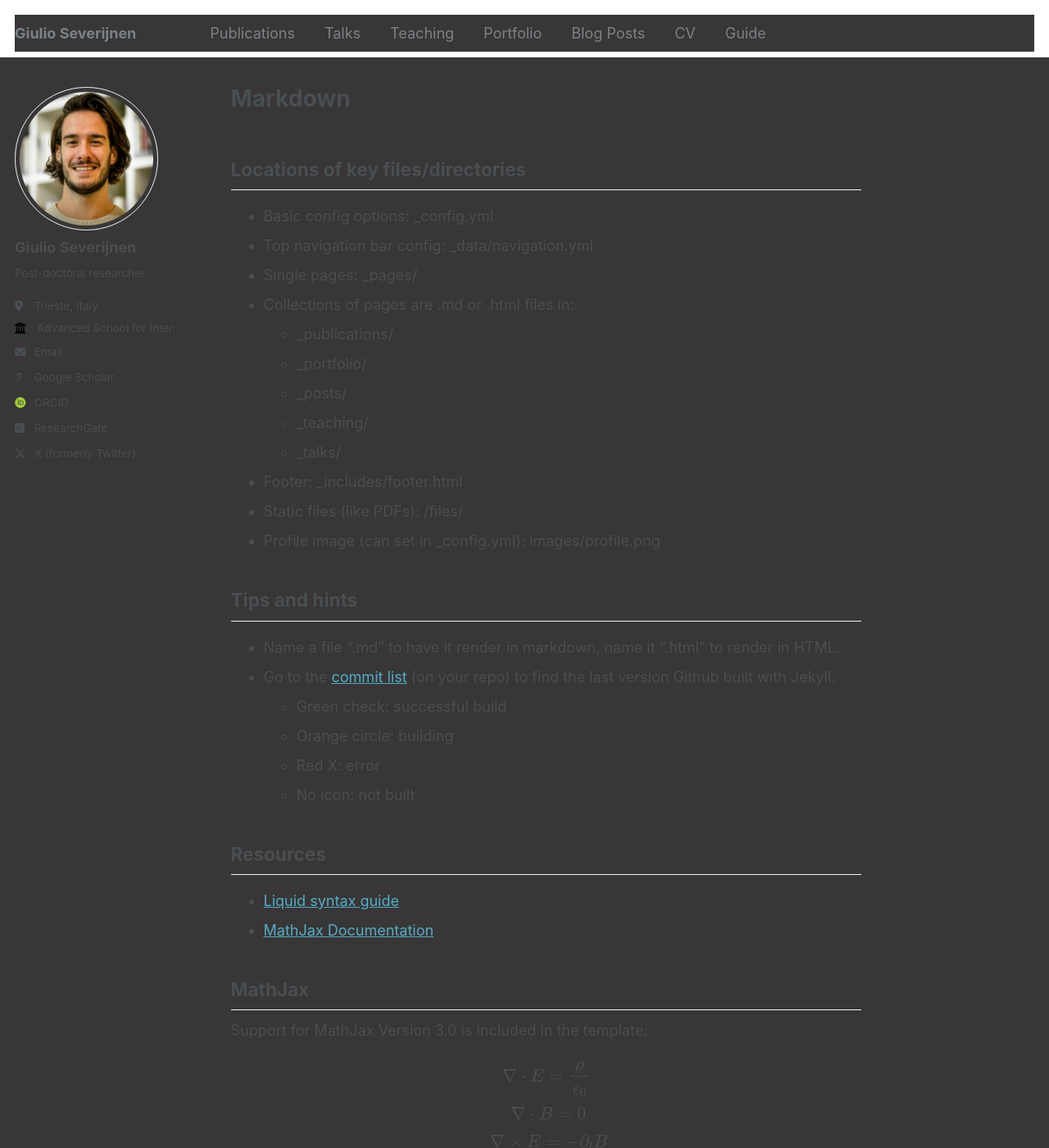
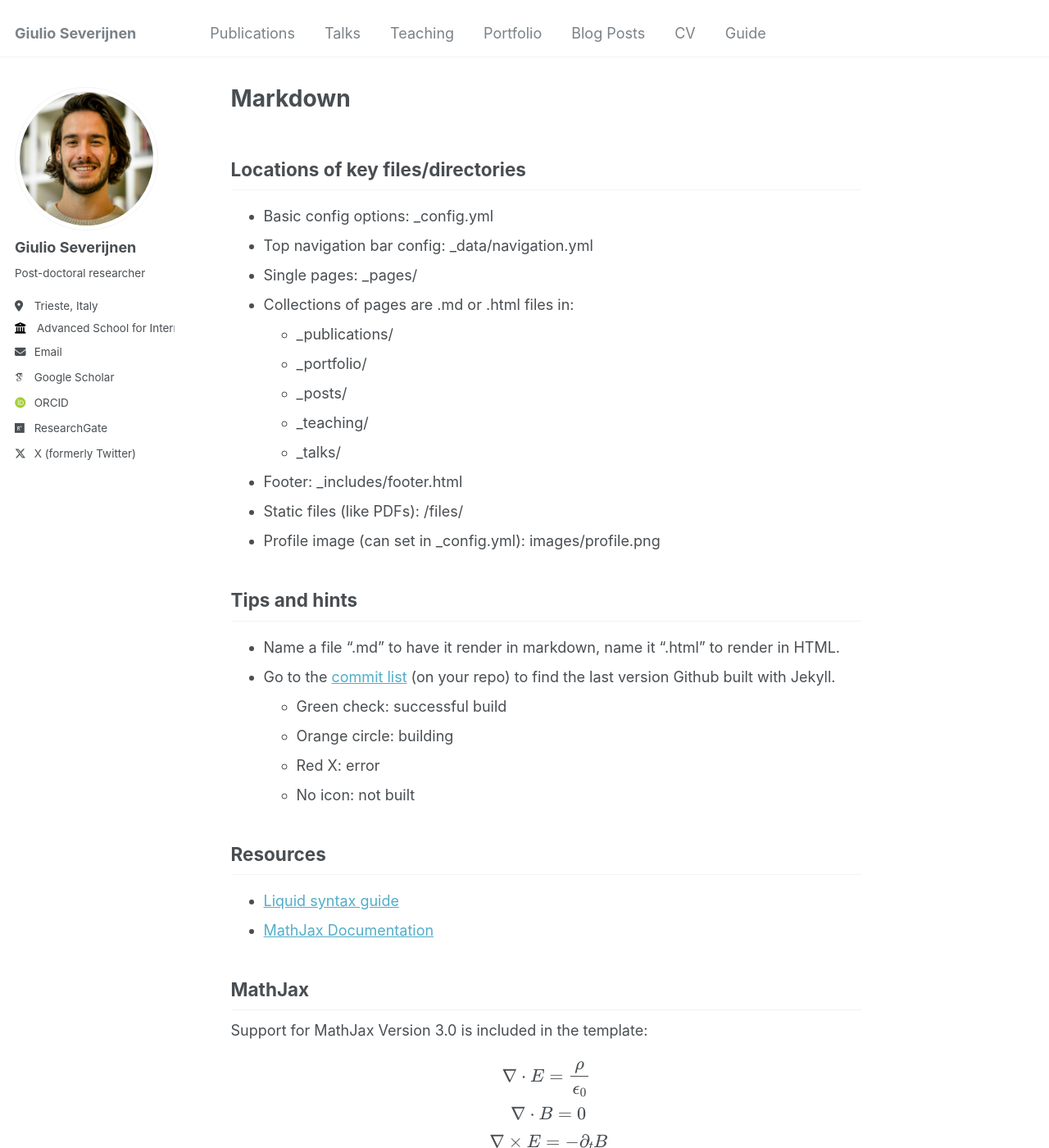
Before and after one commit to giuliosever/giuliosever.github.io, a Jekyll site: the page built from _pages/markdown.md, in a window 1280 px wide and 1400 px high. Shown: the whole window at 82% size. Built offline with Jekyll 4.4.1, drawn with Linux system fonts in a browser that asks for light colours; some web fonts are replaced.

Commit message:
Third color try

```diff
--- a/_sass/_base.scss
+++ b/_sass/_base.scss
@@ -140,7 +140,7 @@ td > code {
   padding-top: 0.1rem;
   padding-bottom: 0.1rem;
   font-size: $type-size-6;
-  background: $code-background-color;
+  background: $dark-gray;
   border: 1px solid $lighter-gray;
   border-radius: $border-radius;
   box-shadow: $box-shadow;
--- a/_sass/_variables.scss
+++ b/_sass/_variables.scss
@@ -62,7 +62,7 @@ $light-gray                 : mix(#fff, $gray, 50%);
 $lighter-gray               : mix(#fff, $gray, 90%);
 
 $body-color                 : #fff;
-$background-color           : #383636;
+$background-color           : #fff;
 $code-background-color      : #fafafa;
 $code-background-color-dark : $light-gray;
 $text-color                 : $dark-gray;
```
